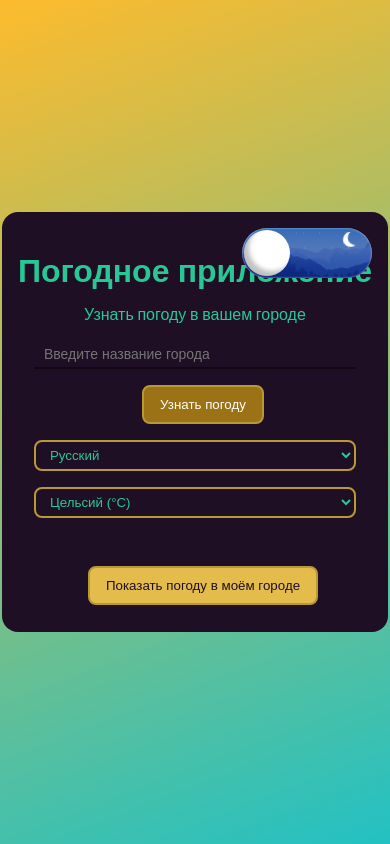
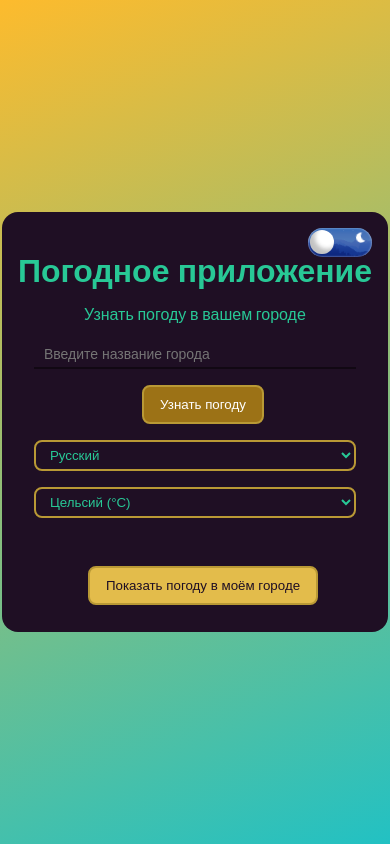
Before and after one commit to 7Hunter7/Weather_App, a Vue app: page / in a window 390 px wide. Built offline with nearby package versions, Linux system fonts and the light colour scheme.

Commit message:
Updated 'main.css' - Updated variables for 'switcher', added styles for 'switcher' to max-width: 768px

```diff
--- a/src/assets/main.css
+++ b/src/assets/main.css
@@ -52,18 +52,17 @@
   --icon-size: 6rem;
 
   /* Стили для ThemeSwitcher */
-  --switch-width: 8.125rem; /* 130px */
-  --switch-height: 3.125rem; /* 50px */
-  --switch-border-radius: 1.5625rem; /* 25px */
+  --switch-width: 6rem;
+  --switch-height: 2.6rem;
+  --switch-border-radius: 1.5rem;
 
-  --checkbox-size: 2.875rem; /* 46px */
-  --checkbox-width: 4.6875rem; /* 75px */
-  --checkbox-translate: translateX(5rem); /* 80px */
-  --checkbox-indent: 0.125rem; /* 2px */
-
-  --sun-size: 0.9375rem; /* 15px */
-  --sun-top: 0.3125rem; /* 5px */
-  --sun-transform-origin: 3.3125rem 0.625rem; /* 53px, 10px */
+  --checkbox-size: 2.3rem;
+  --checkbox-width: 3.5rem;
+  --checkbox-translate: translateX(3.5rem);
+  --checkbox-indent: 0.125rem;
+  --sun-size: 0.8rem;
+  --sun-top: 0.2rem;
+  --sun-transform-origin: 2.5rem 0.625rem; /* Луна */
 
   --sun-color-primary: #f5deb4;
   --sun-color-secondary: #efd3a3;
@@ -126,6 +125,18 @@ body {
     --indents-big: 1.25rem;
     --indents-biggest: 1.5rem;
     --icon-size: 4rem;
+
+    /* Стили для ThemeSwitcher */
+    --switch-width: 4rem;
+    --switch-height: 1.8rem;
+    --switch-border-radius: 1rem;
+    --checkbox-size: 1.5rem;
+    --checkbox-width: 2rem;
+    --checkbox-translate: translateX(2.25rem);
+    --checkbox-indent: 0.125rem;
+    --sun-size: 0.6rem;
+    --sun-top: 0.125rem;
+    --sun-transform-origin: 1.65rem 0.45rem;
   }
   .theme-switcher {
     top: var(--indents-medium);
```
